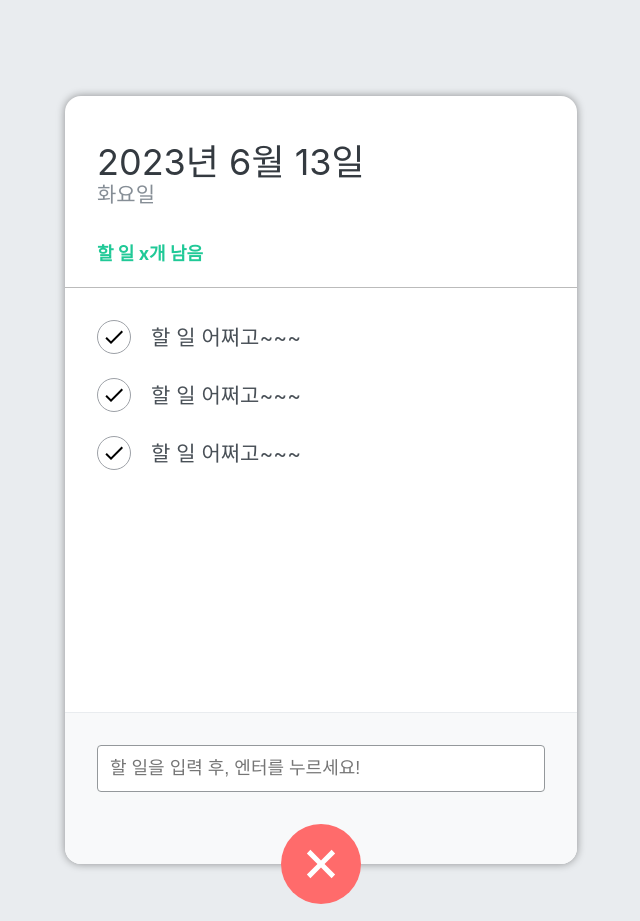
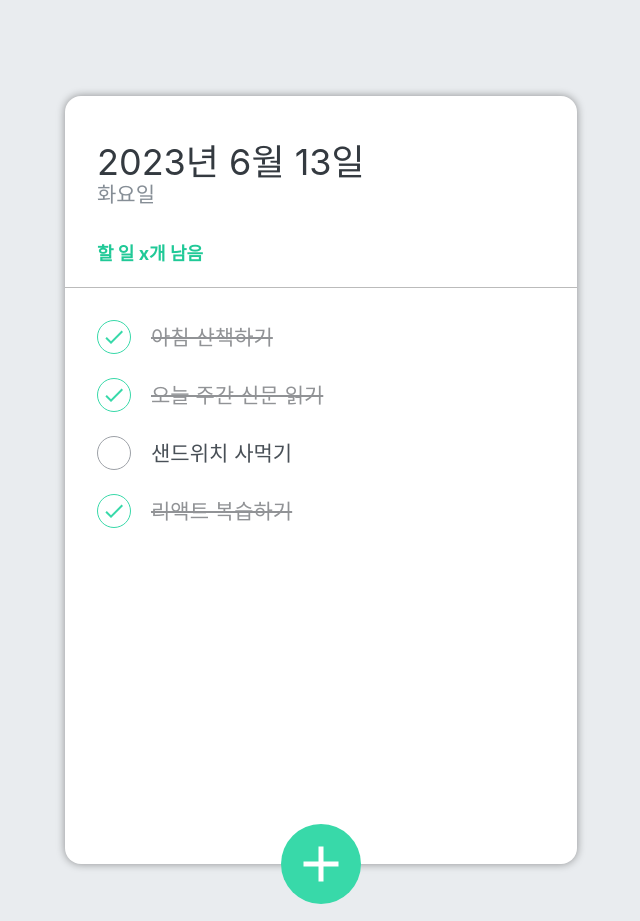
Before and after one commit to LeeKM321/react-todo-app202306, a React (Create React App) app: page / in a window 1280 px wide. Shown: the whole page, without its empty margins (319-959 px from the left). Built offline with nearby package versions, Linux system fonts and the light colour scheme.

Commit message:
# 5. 추가버튼 및 할 일 목록 렌더링

```diff
--- a/src/component/TodoInput.js
+++ b/src/component/TodoInput.js
@@ -1,21 +1,40 @@
-import React from 'react'
+import React, { useState } from 'react'
 import { MdAdd } from 'react-icons/md';
+import cn from 'classnames';
 
 import './scss/TodoInput.scss';
 
 const TodoInput = () => {
+
+  //입력창이 열리는 여부를 표현하는 상태값
+  const [open, setOpen] = useState(false);
+
+  // + 버튼 클릭 시 이벤트 처리
+  const onToggle = () => {
+      setOpen(!open);
+  }
+
   return (
     <>
-        <div className='form-wrapper'>
+        {
+          open && (<div className='form-wrapper'>
                       <form className='insert-form'>
                           <input
                               type='text'
                               placeholder='할 일을 입력 후, 엔터를 누르세요!'
                           />
                       </form>
-        </div>
-
-        <button className='insert-btn open'>
+                    </div>)
+        }
+        {/*
+          cn() : 첫번째 파라미터는 항상 유지할 default 클래스
+                 두번째 파라미터는 논리 상태값
+                 => 논리 상태값이 true일 경우 해당 클래스 추가
+                    false일 경우 제거.
+                    {클래스이름: 논리값},
+                    클래스 이름 지정 안할 시 변수명이 클래스 이름으로 사용됨.
+        */}
+        <button className={cn('insert-btn', {open})} onClick={onToggle}>
             <MdAdd />
         </button>
     </>
--- a/src/component/TodoItem.js
+++ b/src/component/TodoItem.js
@@ -1,15 +1,18 @@
 import React from 'react'
 import {MdDelete, MdDone} from 'react-icons/md';
+import cn from 'classnames';
 
 import './scss/TodoItem.scss';
 
-const TodoItem = () => {
+const TodoItem = ({ item }) => {
+
+  const {id, title, done} = item;
   return (
     <li className='todo-list-item'>
-        <div className='check-circle'>
-            <MdDone />
+        <div className={cn('check-circle', {active: done})}>
+            {done && <MdDone />}
         </div>
-        <span className='text'>할 일 어쩌고~~~</span>
+        <span className={cn('text', {finish: done})}>{title}</span>
         <div className="remove">
             <MdDelete />
         </div>
--- a/src/component/TodoMain.js
+++ b/src/component/TodoMain.js
@@ -3,12 +3,14 @@
 
 import './scss/TodoMain.scss';
 
-const TodoMain = () => {
+const TodoMain = ({ todoList }) => {
+  // console.log(props.todoList);
+
   return (
     <ul className='todo-list'>
-        <TodoItem />
-        <TodoItem />
-        <TodoItem />
+        {
+          todoList.map(todo => <TodoItem item={todo} />)
+        }
     </ul>
   )
 }
--- a/src/component/TodoTemplate.js
+++ b/src/component/TodoTemplate.js
@@ -7,10 +7,35 @@
 
 const TodoTemplate = () => {
 
+  // 서버에 할일 목록(json)을 요청(fetch)해서 받아와야 함.
+  const todos = [
+    {
+      id: 1,
+      title: '아침 산책하기',
+      done: true
+    },
+    {
+      id: 2,
+      title: '오늘 주간 신문 읽기',
+      done: true
+    },
+    {
+      id: 3,
+      title: '샌드위치 사먹기',
+      done: false
+    },
+    {
+      id: 4,
+      title: '리액트 복습하기',
+      done: true
+    }
+  ];
+
+
   return (
     <div className='TodoTemplate'>
         <TodoHeader />
-        <TodoMain />
+        <TodoMain todoList={todos} />
         <TodoInput />
     </div>
   );
```
Also changed, not shown: 1 other file (tests, documents, lock files or other folders). Lines whose indentation alone changed are shown as unchanged.
